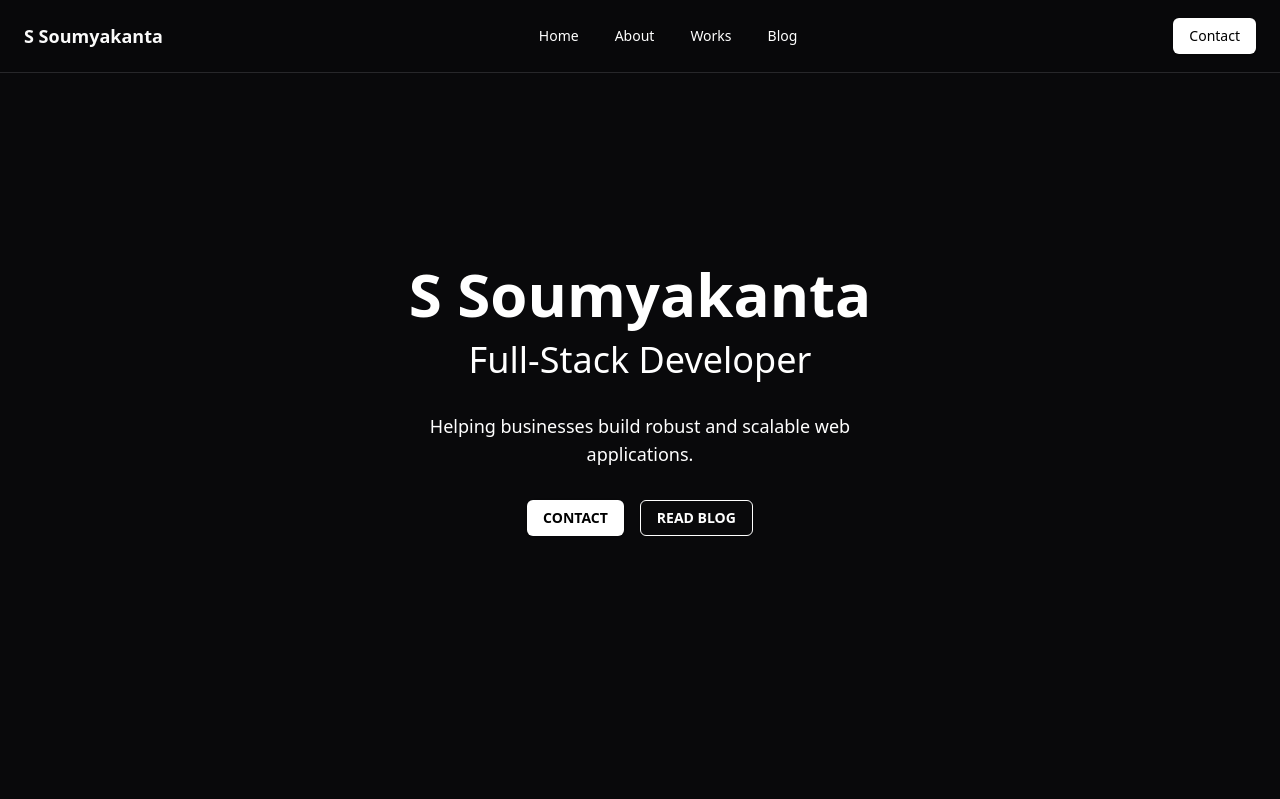
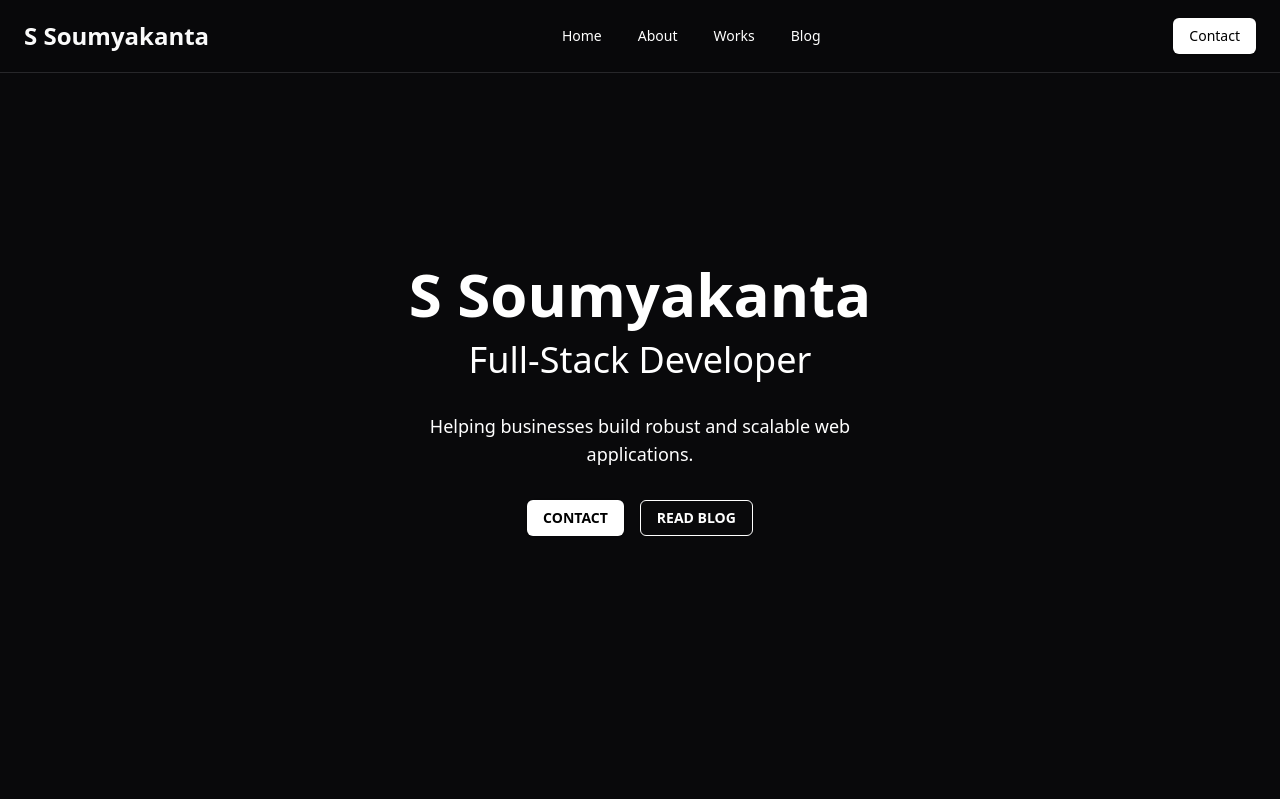
Before and after one commit to s-soumyakanta/s-soumyakanta, a Next.js app: page / in a window 1280 px wide. Shown: the top 799 px of the page. Built offline with nearby package versions, Linux system fonts and the light colour scheme.

Commit message:
add navbar name font increased

```diff
--- a/src/components/navbar.tsx
+++ b/src/components/navbar.tsx
@@ -53,7 +53,7 @@ export default function Navbar() {
                     <div className="flex h-14 items-center">
                         <Link
                             href="/"
-                            className="mr-auto flex items-center gap-2 text-lg font-semibold text-[hsl(var(--foreground))]"
+                            className="mr-auto flex items-center gap-2 text-lg lg:text-2xl font-semibold text-[hsl(var(--foreground))]"
                             prefetch={false}
                         >
                             S Soumyakanta
```
